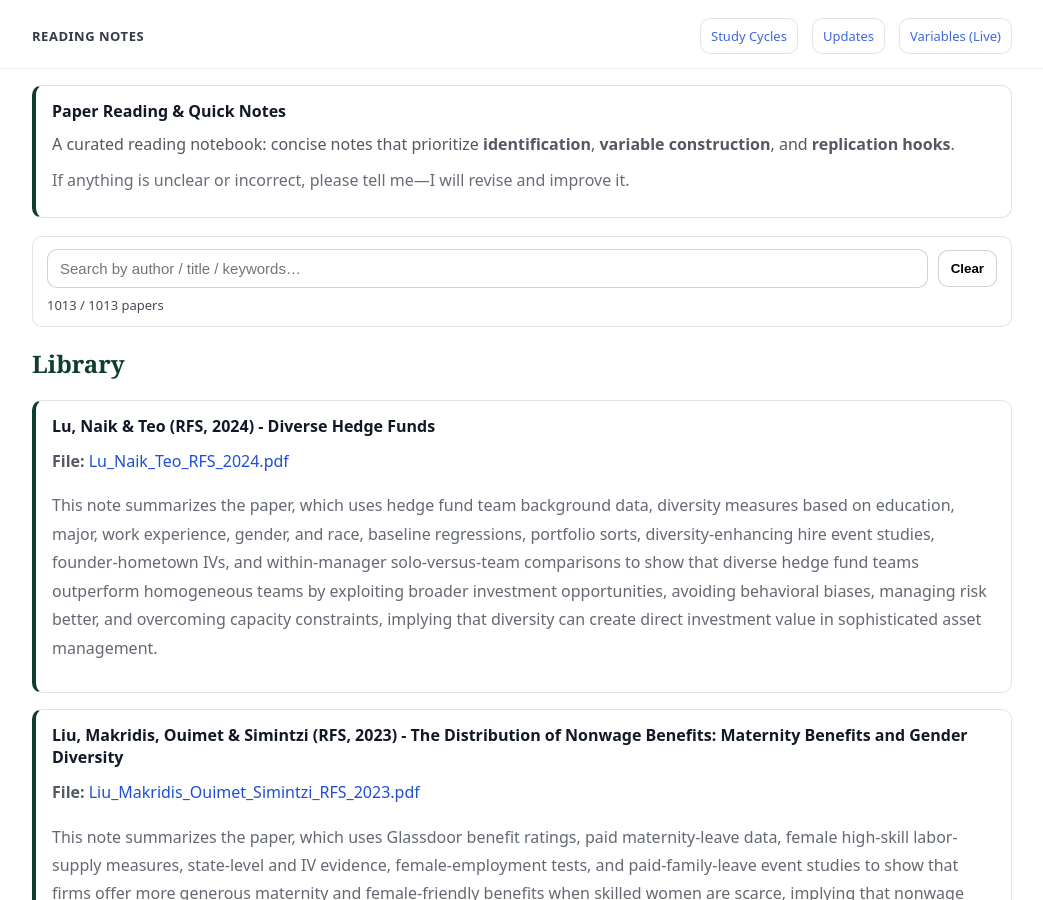
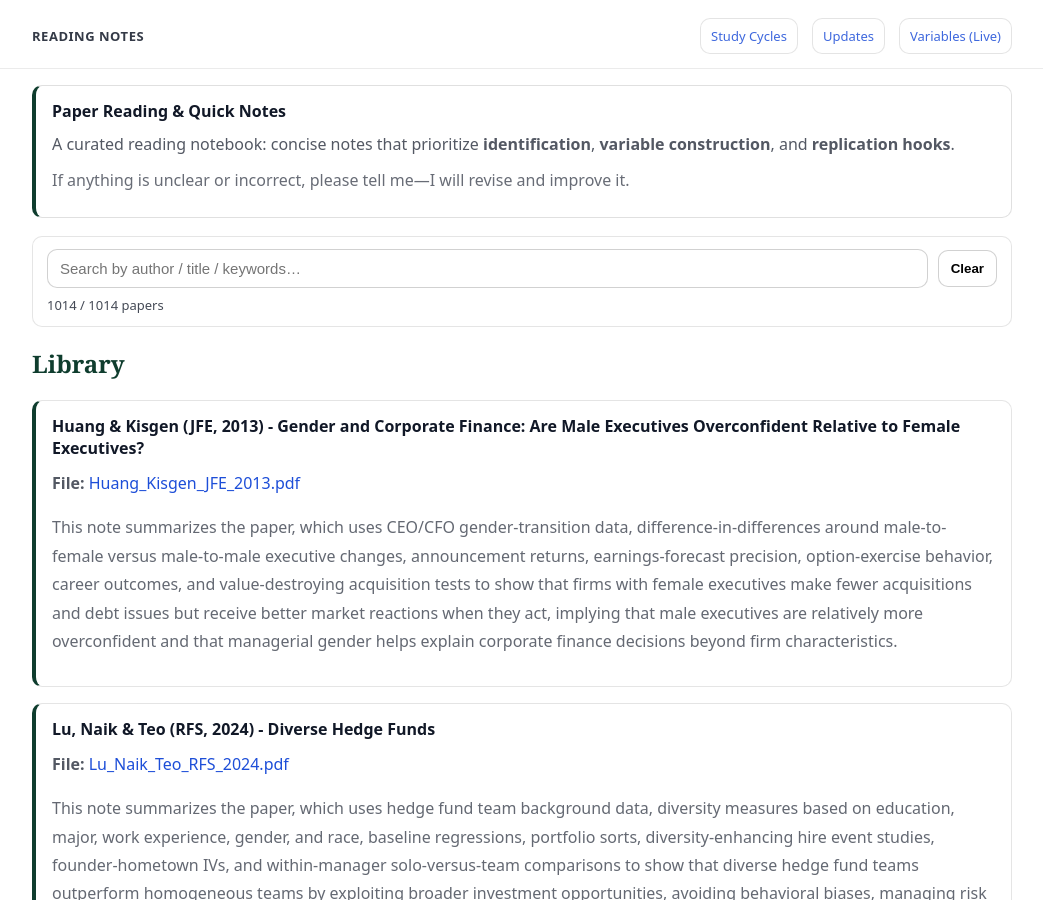
Before and after one commit to yaxinzn/study-archive, a Jekyll site: the page built from reading/index.md, in a window 1280 px wide and 900 px high. Shown: the whole window, without its empty margins (118-1161 px from the left). Built offline with Jekyll 4.4.1, drawn with Linux system fonts in a browser that asks for light colours.

Commit message:
Reading: add/update Huang_Kisgen_JFE_2013.pdf

```diff
--- a/_data/reading.yml
+++ b/_data/reading.yml
@@ -1,3 +1,7 @@
+- title: "Huang & Kisgen (JFE, 2013) - Gender and Corporate Finance: Are Male Executives Overconfident Relative to Female Executives?"
+  file: "Huang_Kisgen_JFE_2013.pdf"
+  desc: "This note summarizes the paper, which uses CEO/CFO gender-transition data, difference-in-differences around male-to-female versus male-to-male executive changes, announcement returns, earnings-forecast precision, option-exercise behavior, career outcomes, and value-destroying acquisition tests to show that firms with female executives make fewer acquisitions and debt issues but receive better market reactions when they act, implying that male executives are relatively more overconfident and that managerial gender helps explain corporate finance decisions beyond firm characteristics."
+
 - title: "Lu, Naik & Teo (RFS, 2024) - Diverse Hedge Funds"
   file: "Lu_Naik_Teo_RFS_2024.pdf"
   desc: "This note summarizes the paper, which uses hedge fund team background data, diversity measures based on education, major, work experience, gender, and race, baseline regressions, portfolio sorts, diversity-enhancing hire event studies, founder-hometown IVs, and within-manager solo-versus-team comparisons to show that diverse hedge fund teams outperform homogeneous teams by exploiting broader investment opportunities, avoiding behavioral biases, managing risk better, and overcoming capacity constraints, implying that diversity can create direct investment value in sophisticated asset management."
```
Also changed, not shown: 1 other file.
